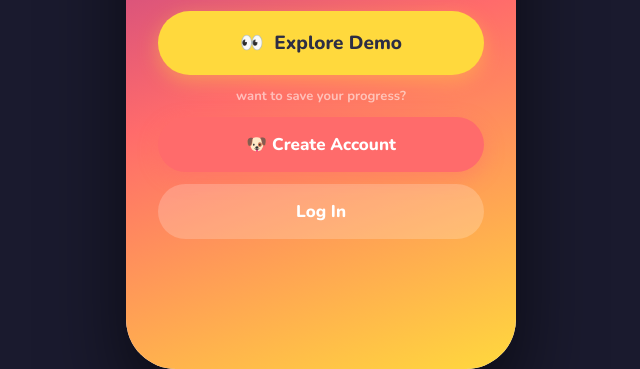
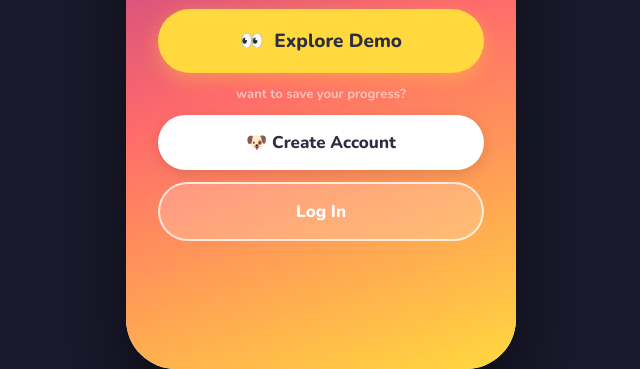
Before and after one commit to ChalklineSportsInc/mutt-match, a website: page public/index.html in a window 1280 px wide. Shown: the part 431-800 px from the top of the page, without its empty margins (319-959 px from the left). Drawn offline with nearby package versions, Linux system fonts and the light colour scheme.

Commit message:
Fix welcome screen button visibility

```diff
--- a/public/index.html
+++ b/public/index.html
@@ -301,8 +301,8 @@ body { display:flex; justify-content:center; align-items:center; font-family:'Nu
     <div class="welcome-actions">
       <button class="btn btn-yellow btn-full" style="font-size:19px;padding:19px;" onclick="tryDemo()">👀 &nbsp;Explore Demo</button>
       <div class="divider">want to save your progress?</div>
-      <button class="btn btn-primary btn-full" onclick="go('s-signup')">🐶 Create Account</button>
-      <button class="btn btn-ghost btn-full" onclick="showLogin()">Log In</button>
+      <button class="btn btn-secondary btn-full" onclick="go('s-signup')">🐶 Create Account</button>
+      <button class="btn btn-ghost btn-full" style="border:2px solid rgba(255,255,255,.75);" onclick="showLogin()">Log In</button>
     </div>
   </div>
 </div>
```
